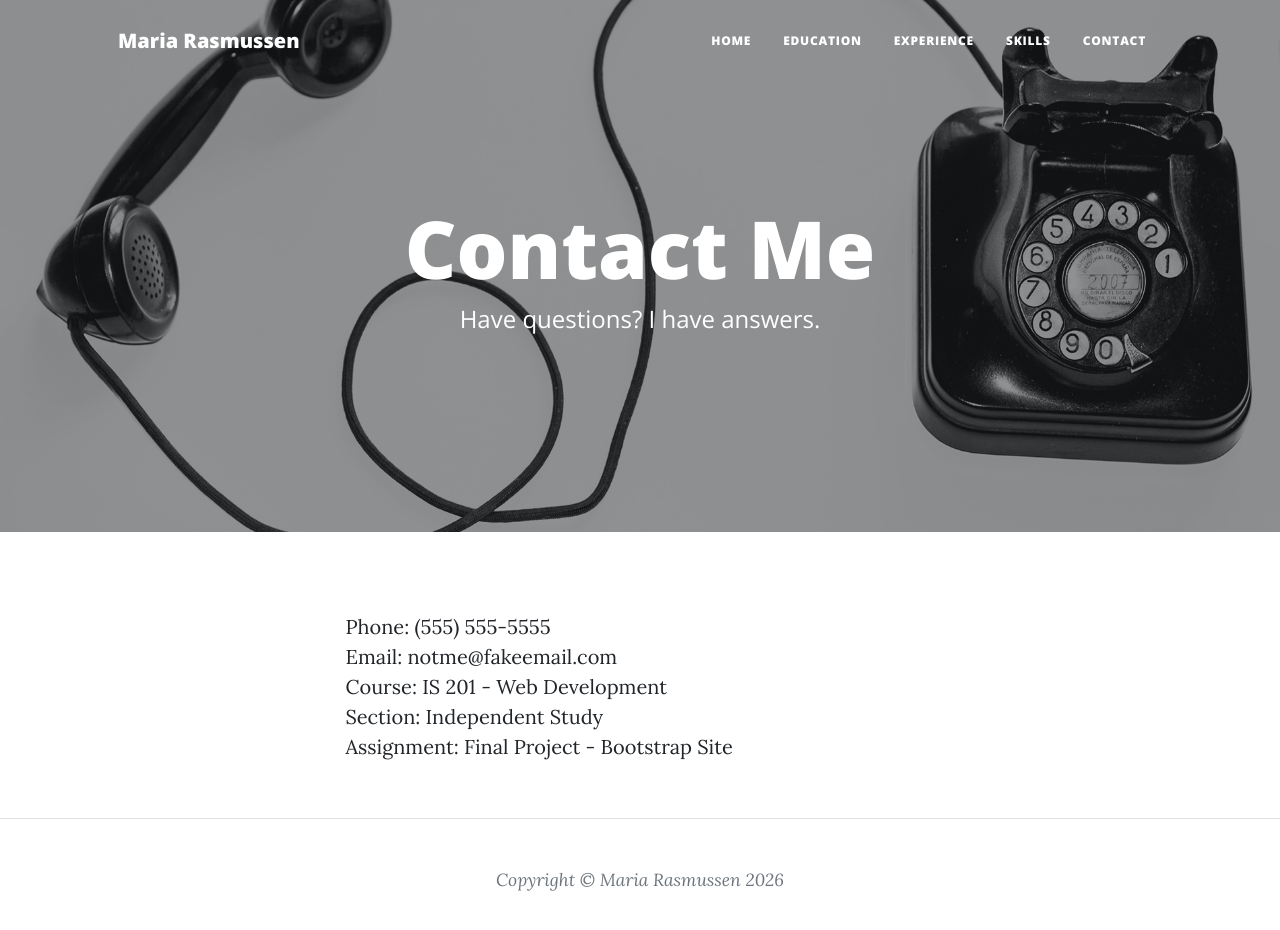
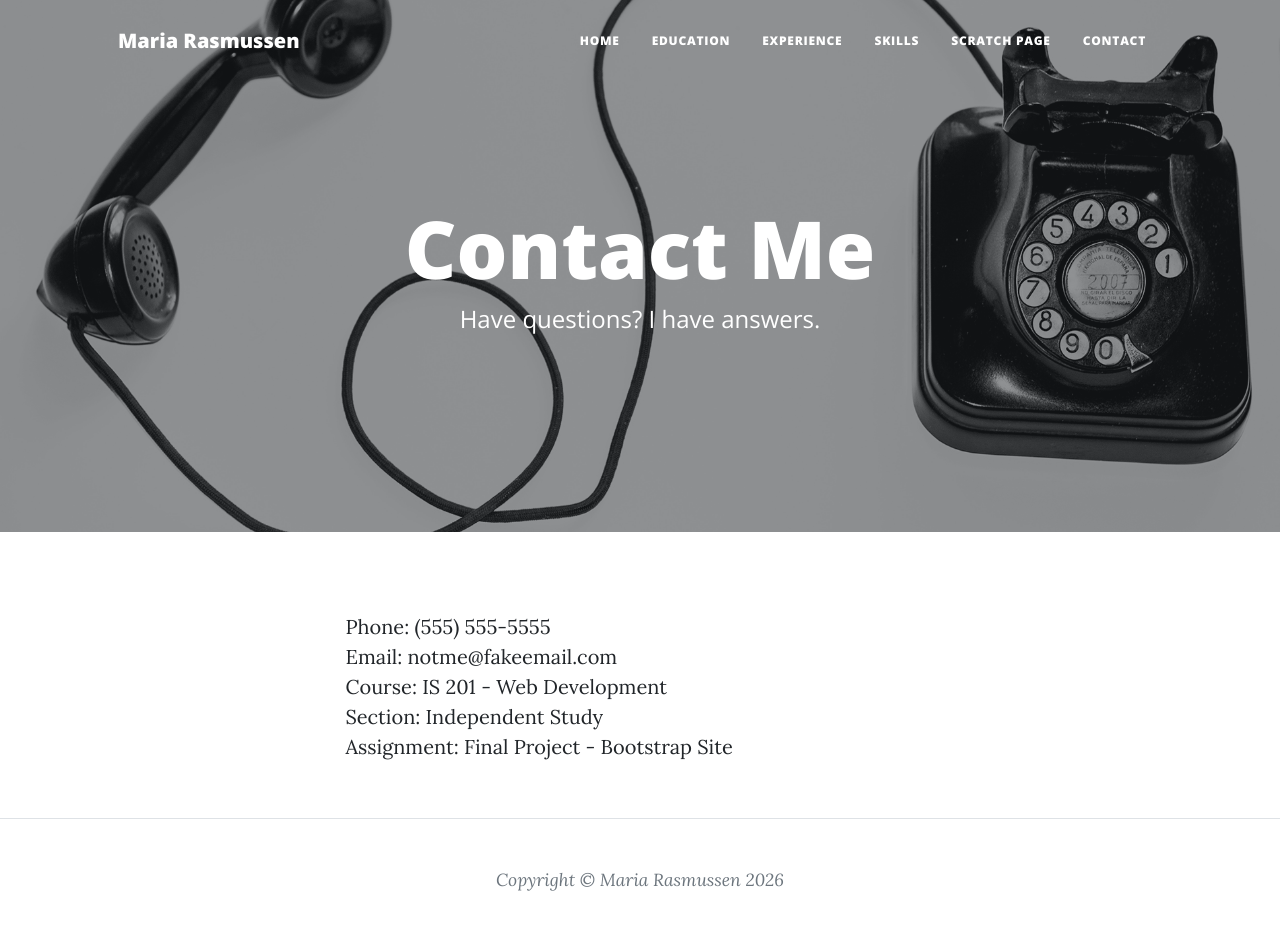
Before and after one commit to losrasmussen-cell/IS201, a plain HTML site: page contact.html in a window 1280 px wide. Drawn offline with nearby package versions, Linux system fonts and the light colour scheme.

Commit message:
Add files via upload

```diff
--- a/contact.html
+++ b/contact.html
@@ -30,6 +30,7 @@
                         <li class="nav-item"><a class="nav-link px-lg-3 py-3 py-lg-4" href="Education.html">Education</a></li>
                         <li class="nav-item"><a class="nav-link px-lg-3 py-3 py-lg-4" href="Experience.html">Experience</a></li>
                         <li class="nav-item"><a class="nav-link px-lg-3 py-3 py-lg-4" href="Skills.html">Skills</a></li>
+                        <li class="nav-item"><a class="nav-link px-lg-3 py-3 py-lg-4" href="scratchpage.html">Scratch Page</a></li>
                         <li class="nav-item"><a class="nav-link px-lg-3 py-3 py-lg-4" href="contact.html">Contact</a></li>
                     </ul>
                 </div>
@@ -53,7 +54,7 @@
             <div class="container px-4 px-lg-5">
                 <div class="row gx-4 gx-lg-5 justify-content-center">
                     <div class="col-md-10 col-lg-8 col-xl-7">
-                        <p>Phone: (555) 555-5555 <br> Email: notme@fakeemail.com <br> Course: IS 201 - Web Development <br> Section: Independent Study<br> Assignment: Final Project - Bootstrap Site
+                        <p>Phone: (555) 555-5555    <br> Email: notme@fakeemail.com <br> Course: IS 201 - Web Development <br> Section: Independent Study<br> Assignment: Final Project - Bootstrap Site
                         </p>
                     </div>
                 </div>
```
Also changed, not shown: Education.html (+1 -0 lines), Experience.html (+1 -0 lines), Skills.html (+1 -0 lines).
